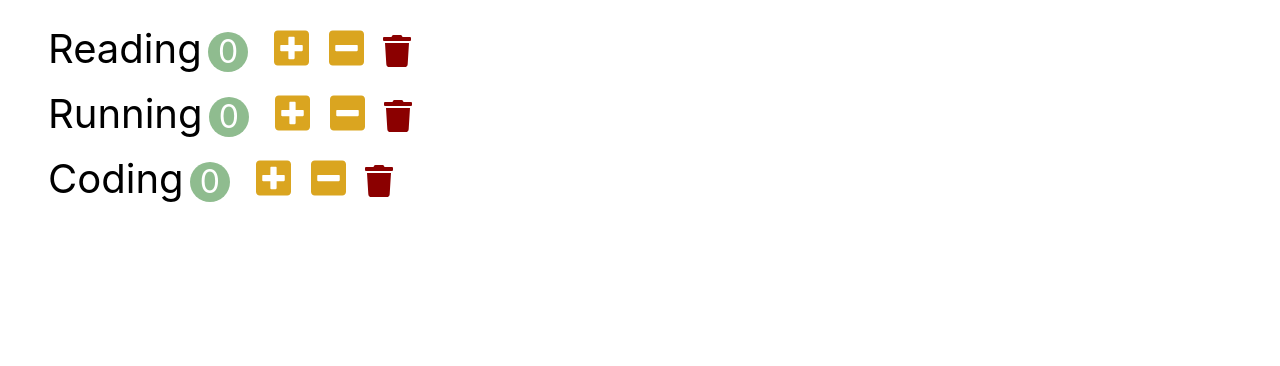
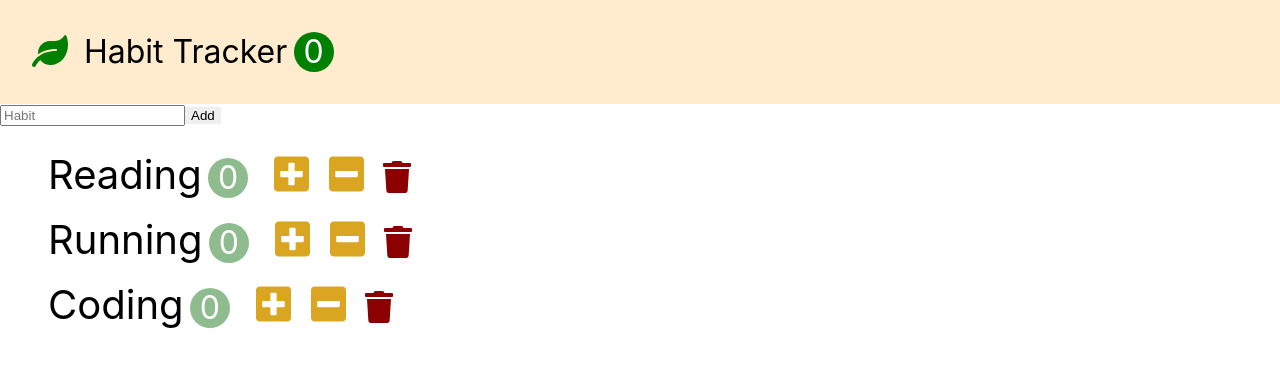
Before and after one commit to dlalstj0213/Study.ReactJS, a React (Create React App) app in the folder react-basic/habit-tracker/: page / in a window 1280 px wide. Shown: the top 366 px of the page. Built offline with nearby package versions, Linux system fonts and the light colour scheme.

Commit message:
add navbar and form

```diff
--- a/react-basic/habit-tracker/src/app.css
+++ b/react-basic/habit-tracker/src/app.css
@@ -1,3 +1,31 @@
+* {
+	box-sizing: border-box;
+}
+
+.navbar {
+	font-size: 2rem;
+	padding: 1em;
+	background-color: blanchedalmond;
+}
+
+.navbar-logo {
+	color: green;
+	margin-right: 0.5em;
+}
+
+.navbar-count {
+	display: inline-block;
+	text-align: center;
+	font-size: 2rem;
+	width: 2.5rem;
+	height: 2.5rem;
+	line-height: 2.5rem;
+	margin-left: 0.2em;
+	background-color: green;
+	color: white;
+	border-radius: 50%;
+}
+
 button {
 	outline: none;
 	border: 0;
--- a/react-basic/habit-tracker/src/app.jsx
+++ b/react-basic/habit-tracker/src/app.jsx
@@ -1,11 +1,56 @@
-import React from 'react';
+import React, { Component } from 'react';
 import './app.css';
-import Habit from './components/habit';
 import Habits from './components/habits';
+import Navbar from './components/navbar';
 
-function App() {
-	// return <Habit />;
-	return <Habits />;
+class App extends Component {
+	state = {
+		habits: [
+			{ name: 'Reading', count: 0, id: 'habit_1' },
+			{ name: 'Running', count: 0, id: 'habit_2' },
+			{ name: 'Coding', count: 0, id: 'habit_3' },
+		],
+		events: {
+			handleIncrement: (habit) => {
+				/*
+        // state 오브젝트를 직접적으로 수정하는건 좋지않다 !!!
+				habit.count++;
+				this.setState(this.state);
+        */
+				const habits = [...this.state.habits]; // 새로운 배열에 복사
+				const index = habits.indexOf(habit);
+				habits[index].count++;
+				// key와 value 이름이 똑같으면 하나로 생략가능
+				//this.setState({ habits: habits });
+				this.setState({ habits });
+			},
+			handleDecrement: (habit) => {
+				const habits = [...this.state.habits];
+				const index = habits.indexOf(habit);
+				const count = habits[index].count - 1;
+				habits[index].count = count < 0 ? 0 : count;
+				this.setState({ habits: habits });
+			},
+			handleDelete: (habit) => {
+				const habits = this.state.habits.filter((item) => item.id !== habit.id);
+				this.setState({ habits: habits });
+			},
+			handleAdd: (name) => {
+				const habits = [...this.state.habits]; // Separate operator
+			},
+		},
+	};
+
+	render() {
+		return (
+			<>
+				<Navbar
+					totalCount={this.state.habits.filter((item) => item.count > 0).length}
+				/>
+				<Habits habits={this.state.habits} events={this.state.events} />
+			</>
+		);
+	}
 }
 
 export default App;
--- /dev/null
+++ b/react-basic/habit-tracker/src/components/habitAddForm.jsx
@@ -0,0 +1,27 @@
+import React, { Component } from 'react';
+
+class HabitAddForm extends Component {
+	inputRef = React.createRef();
+
+	onSubmit = (event) => {
+		event.preventDefault(); //브라우저 리로딩을 막기위한 코드
+		const name = this.inputRef.current.value;
+		name && this.props.onAdd(name);
+	};
+
+	render() {
+		return (
+			<form action="" className="add-Form" onSubmit={this.onSubmit}>
+				<input
+					ref={this.inputRef}
+					type="text"
+					className="add-input"
+					placeholder="Habit"
+				/>
+				<button className="add-button">Add</button>
+			</form>
+		);
+	}
+}
+
+export default HabitAddForm;
--- a/react-basic/habit-tracker/src/components/habits.jsx
+++ b/react-basic/habit-tracker/src/components/habits.jsx
@@ -1,66 +1,36 @@
 import React, { Component } from 'react';
 import Habit from './habit';
+import HabitAddForm from './habitAddForm';
 
 class Habits extends Component {
-	state = {
-		habits: [
-			{ name: 'Reading', count: 0, id: 'habit_1' },
-			{ name: 'Running', count: 0, id: 'habit_2' },
-			{ name: 'Coding', count: 0, id: 'habit_3' },
-		],
-		events: {
-			handleIncrement: (habit) => {
-				/*
-        // state 오브젝트를 직접적으로 수정하는건 좋지않다 !!!
-				habit.count++;
-				this.setState(this.state);
-        */
-				const habits = [...this.state.habits];
-				const index = habits.indexOf(habit);
-				habits[index].count++;
-				// key와 value 이름이 똑같으면 하나로 생략가능
-				//this.setState({ habits: habits });
-				this.setState({ habits });
-			},
-			handleDecrement: (habit) => {
-				const habits = [...this.state.habits];
-				const index = habits.indexOf(habit);
-				const count = habits[index].count - 1;
-				habits[index].count = count < 0 ? 0 : count;
-				this.setState({ habits: habits });
-			},
-			handleDelete: (habit) => {
-				const habits = this.state.habits.filter((item) => item.id !== habit.id);
-				this.setState({ habits: habits });
-			},
-		},
+	handleIncrement = (habit) => {
+		this.props.events.handleIncrement(habit);
 	};
 
-	handleIncrement = (habit) => {
-		habit.count++;
-		this.setState(this.state);
+	handleDecrement = (habit) => {
+		this.props.events.handleDecrement(habit);
 	};
 
-	handleDecrement = (habit) => {};
+	handleDelete = (habit) => {
+		this.props.events.handleDelete(habit);
+	};
 
-	handleDelete = (habit) => {};
+	handleAdd = (name) => {
+		this.props.events.onAdd(name);
+	};
 
 	render() {
 		return (
-			<ul>
-				{this.state.habits.map((habit) => {
-					return (
-						<Habit
-							key={habit.id}
-							habit={habit}
-							events={this.state.events}
-							onIncrement={this.handleIncrement}
-							onDecrement={this.handleDecrement}
-							onDelete={this.handleDelete}
-						/>
-					);
-				})}
-			</ul>
+			<>
+				<HabitAddForm onAdd={this.props.events.handleAdd} />
+				<ul>
+					{this.props.habits.map((habit) => {
+						return (
+							<Habit key={habit.id} habit={habit} events={this.props.events} />
+						);
+					})}
+				</ul>
+			</>
 		);
 	}
 }
--- /dev/null
+++ b/react-basic/habit-tracker/src/components/navbar.jsx
@@ -0,0 +1,15 @@
+import React, { Component } from 'react';
+
+class Navbar extends Component {
+	render() {
+		return (
+			<nav className="navbar">
+				<i className="navbar-logo fas fa-leaf"></i>
+				<span>Habit Tracker</span>
+				<span className="navbar-count">{this.props.totalCount}</span>
+			</nav>
+		);
+	}
+}
+
+export default Navbar;
```
